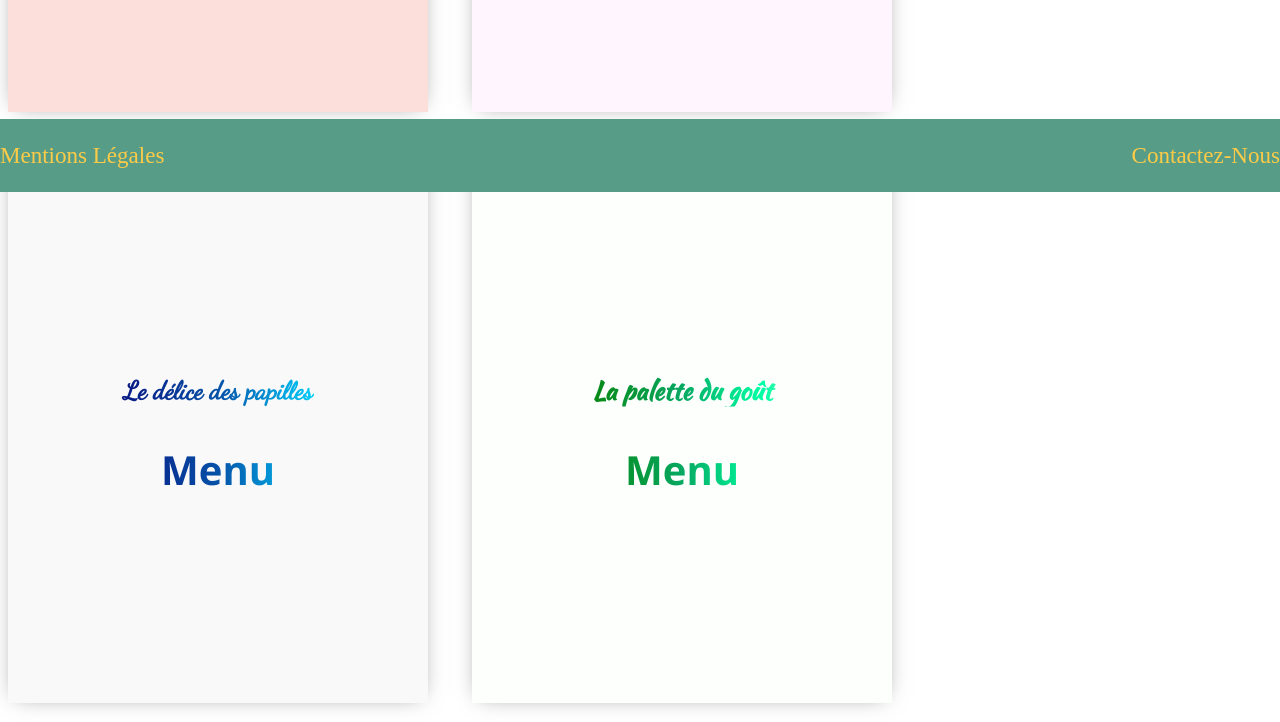
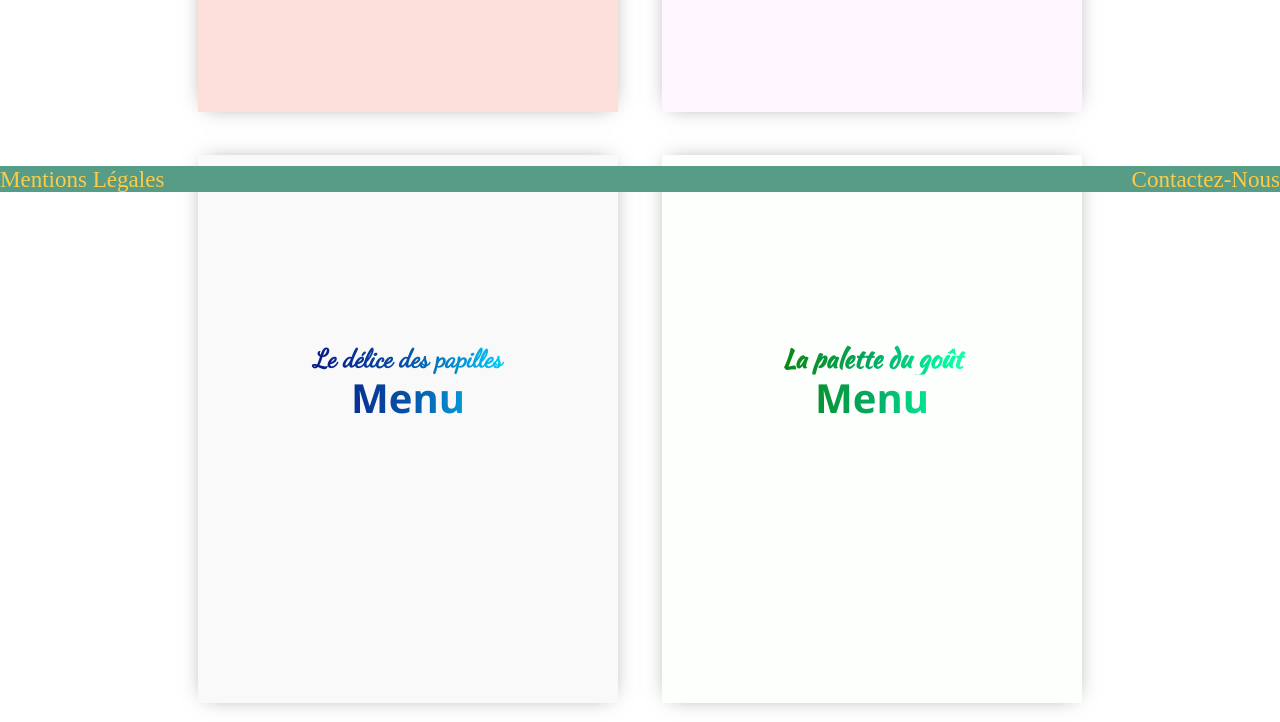
Before and after one commit to WebInt16/OhMyFood, a website: page index.html in a window 1280 px wide. Shown: the part 608-1330 px from the top of the page. Drawn offline with Linux system fonts and the light colour scheme; a web font is replaced by a local one.

Commit message:
mauvaise manip

```diff
--- a/style.css
+++ b/style.css
@@ -2,8 +2,8 @@
 {
     -webkit-box-sizing: border-box;
             box-sizing: border-box;
-    /* margin: 0;
-    padding: 0; */
+     margin: 0;
+    padding: 0;
 }
 
 *,
@@ -18,7 +18,7 @@
 {
     margin: 0;
     padding: 0;
-    width: 56.25rem;
+
 }
 
 
@@ -383,7 +383,7 @@ a
 footer,
 p
 {
-    font-family: 'Roboto', sans-serif;
+    font-family: 'Times New Roman', Times, serif;
     font-size: larger;
 
     display: -webkit-box;
@@ -997,7 +997,7 @@ p
         padding-bottom: 3rem;
     }
 
-    /* main
+     main
     {
         display: -webkit-box;
         display: -ms-flexbox;
@@ -1008,7 +1008,7 @@ p
 
         -ms-flex-wrap: wrap;
             flex-wrap: wrap;
-    } */
+    }
     .boards
     {
             flex-direction: column;
```
